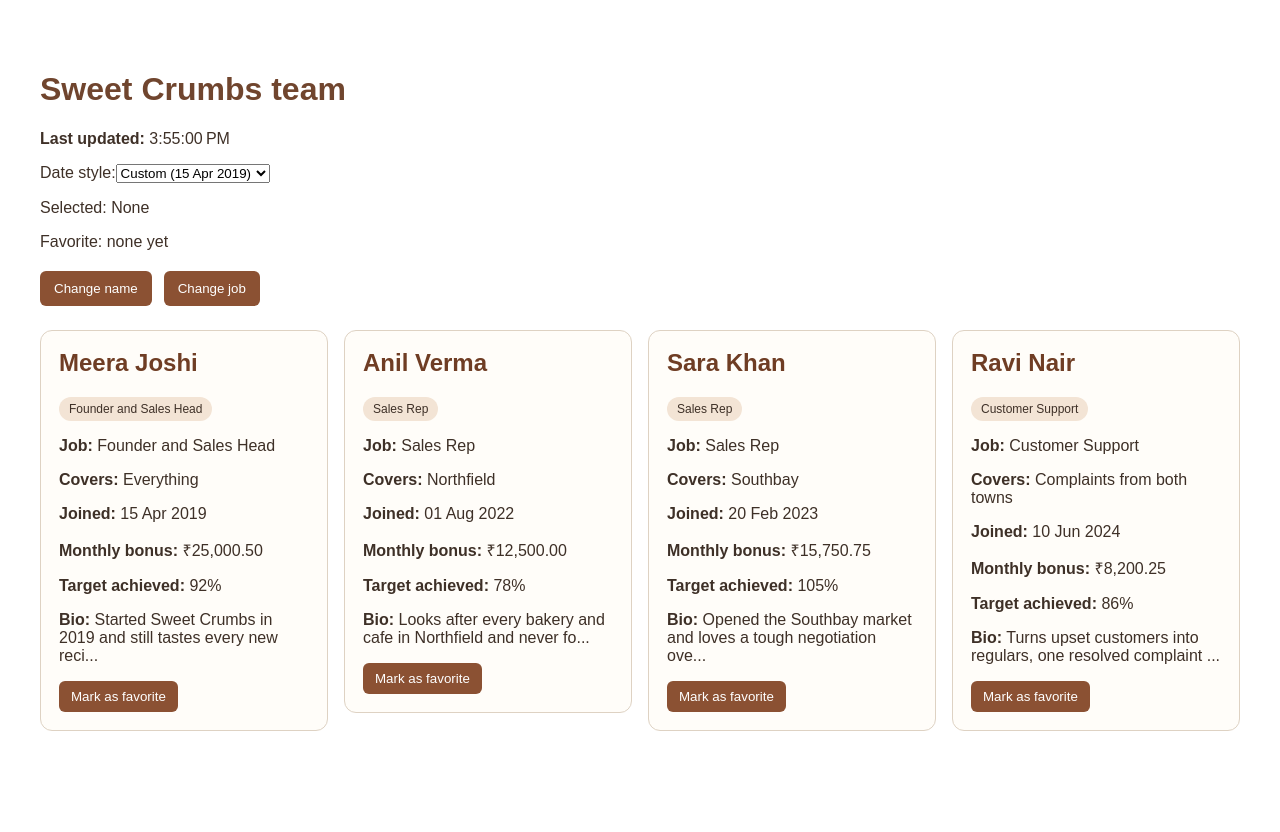
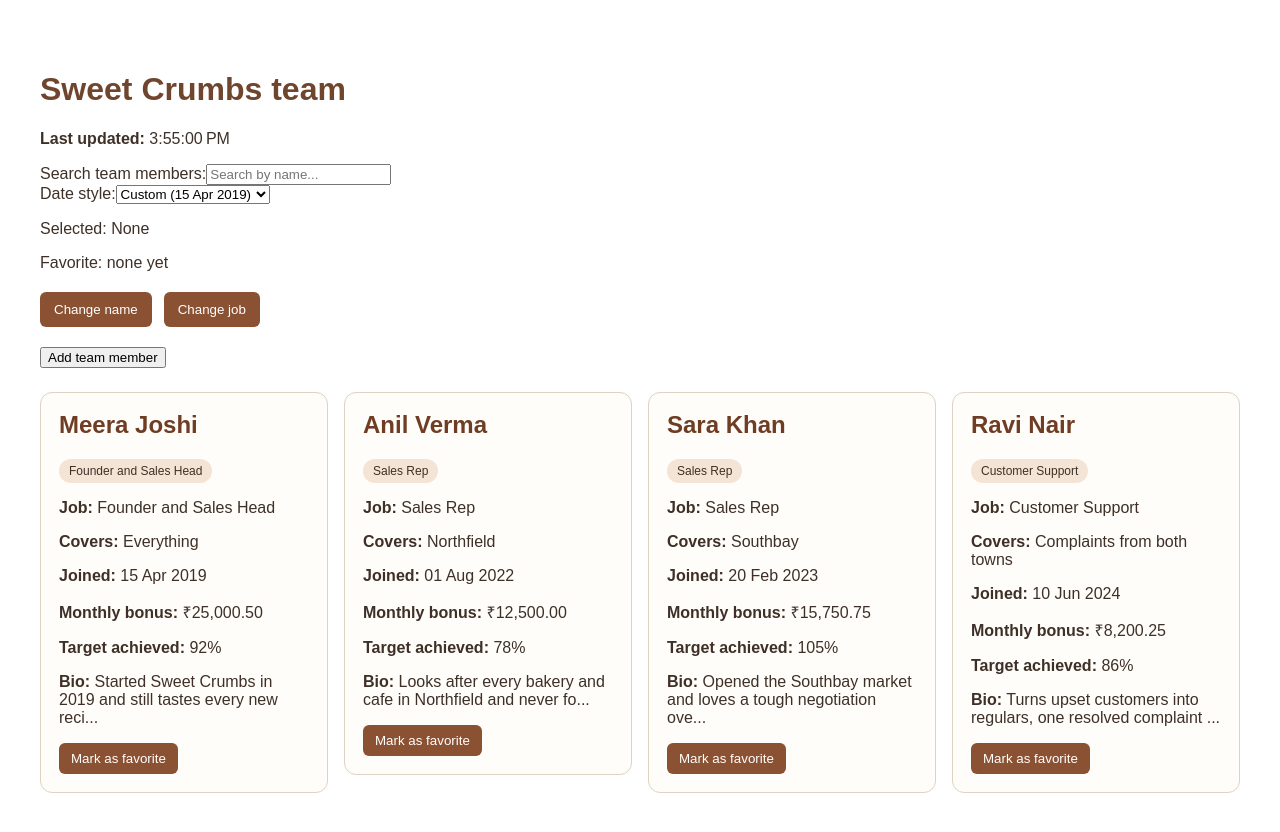
Before and after one commit to ppatil-valorx/sweet-crumbs-app, an Angular app: page / in a window 1280 px wide. Shown: the top 832 px of the page. Before the commit the page ends 800 px from the top, so only its background shows below. Built offline with nearby package versions, Linux system fonts and the light colour scheme.

Commit message:
Add filterByName pipe and explore pure pipes

```diff
--- a/src/app/app.html
+++ b/src/app/app.html
@@ -6,6 +6,17 @@
   <strong>Last updated:</strong>
   {{ lastUpdated$ | async | date:'mediumTime' }}
 </p>
+
+<div class="search-control">
+  <label for="searchTerm">Search team members:</label>
+
+  <input
+    id="searchTerm"
+    type="text"
+    [(ngModel)]="searchTerm"
+    placeholder="Search by name..."
+  />
+</div>
 
     <div class="date-format-control">
     <label for="dateFormat">Date style:</label>
@@ -43,9 +54,11 @@
   @if (message) {
   <p class="error-message">{{ message }}</p>
 }
-
+<button type="button" (click)="addTeamMember()">
+  Add team member
+</button>
   <section class="team-grid">
-    @for (member of team; track member.id) {
+    @for (member of team | filterByName:searchTerm; track member.id) {
       <app-team-card
         [person]="member"
           [dateFormat]="dateFormat"
--- a/src/app/app.ts
+++ b/src/app/app.ts
@@ -5,15 +5,17 @@ import { FormsModule } from '@angular/forms';
 import { TeamCardComponent } from './team-card/team-card.component';
 import { interval, map } from 'rxjs';
 import { AsyncPipe, DatePipe } from '@angular/common';
+import { FilterByNamePipe } from './filter-by-name-pipe';
 @Component({
   selector: 'app-root',
   standalone: true,
-  imports: [TeamCardComponent, FormsModule, DatePipe,AsyncPipe],
+  imports: [TeamCardComponent, FormsModule, DatePipe,AsyncPipe, FilterByNamePipe],
   templateUrl: './app.html',
   styleUrl: './app.scss'
 })
 export class App {
   dateFormat: string = 'dd MMM yyyy';
+  searchTerm = '';
   team: TeamMember[] = [
     {
        id: 1,
@@ -135,4 +137,21 @@ lastUpdated$ = interval(1000).pipe(
   map(() => new Date())
 );
 
+
+addTeamMember(): void {
+  const newPerson: TeamMember = {
+    id: Math.max(0, ...this.team.map(member => member.id)) + 1,
+    name: 'New Team Member',
+    job: 'Sales Rep',
+    covers: 'Westfield',
+    joinedOn: new Date(),
+    monthlyBonus: 10000,
+    targetAchieved: 0.75,
+    bio: 'A new team member joining Sweet Crumbs.'
+  };
+
+  // Create a new array reference so the pure pipe detects the change.
+this.team = [...this.team, newPerson];
 }
+
+}
--- /dev/null
+++ b/src/app/filter-by-name-pipe.ts
@@ -0,0 +1,31 @@
+import { Pipe, PipeTransform } from '@angular/core';
+import { TeamMember } from './team-member';
+
+@Pipe({
+  name: 'filterByName',
+  standalone: true
+})
+export class FilterByNamePipe implements PipeTransform {
+
+  transform(
+    team: TeamMember[] | null | undefined,
+    searchTerm: string = ''
+  ): TeamMember[] {
+
+    console.log('filter ran');
+
+    if (!team) {
+      return [];
+    }
+
+    const search = searchTerm.trim().toLowerCase();
+
+    if (!search) {
+      return team;
+    }
+
+    return team.filter(member =>
+      member.name.toLowerCase().includes(search)
+    );
+  }
+}
```
Also changed, not shown: 1 other file (tests, documents, lock files or other folders).
